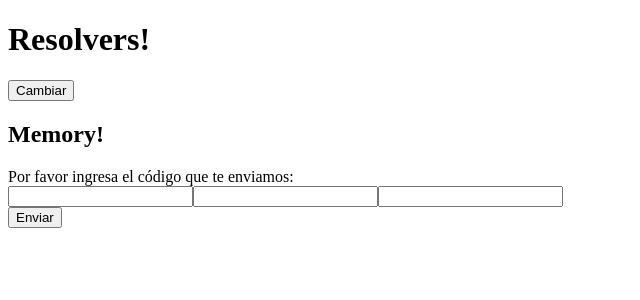
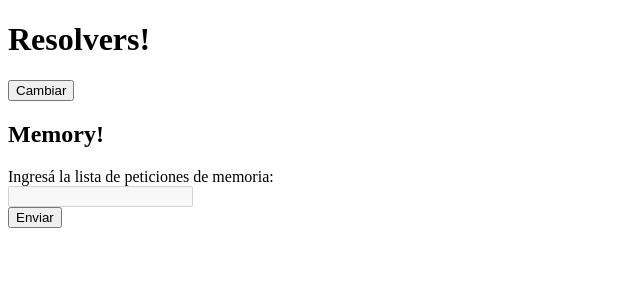
Before and after one commit to emigimenezj/os-resolvers, a React (Vite) app: page / in a window 1280 px wide. Shown: the top 300 px of the page, without its empty margins (0-640 px from the left). Built offline with nearby package versions, Linux system fonts and the light colour scheme.

Commit message:
Fix bugs that generated unnecessary inputs.

```diff
--- a/src/Memory.jsx
+++ b/src/Memory.jsx
@@ -6,16 +6,18 @@ export function Memory() {
   // cantidad de páginas: 6
   // lista de peticiones: 1, 2, 1, 3, 4, 3, 5, 6, 2
 
-  const [numInputs, setNumInputs] = useState(3);
-  const [pageNumbers, setPageNumbers] = useState(Array(numInputs).fill(''));
-  const inputRefs = useRef(Array(numInputs).fill(null));
+  const [pages, setPages] = useState(0);
+  const [frames, setFrames] = useState(0);
 
-  function handleChange(index, event) {
+  const [pageNumbers, setPageNumbers] = useState(['']);
+  const inputRefs = useRef([null]);
+
+  const handleChange = (index, event) => {
     const { value } = event.target;
 
     if(value === ' ') return;
 
-    if(value.at(-1) === ' ' && index < numInputs - 1)
+    if(value.at(-1) === ' ' && index < pageNumbers.length - 1)
       inputRefs.current[index + 1].focus();
 
     const isOnlyDigits = /^\d*$/.test(value);
@@ -28,22 +30,25 @@ export function Memory() {
     });
   }
 
-  function handleKeyDown(index, event) {
+  const handleKeyDown = (index, event) => {
+    console.log(inputRefs.current.length, pageNumbers.length)
     if (event.key === 'Backspace' && !pageNumbers[index] && index > 0) {
       event.preventDefault();
-      setNumInputs((prevNumInputs) => prevNumInputs - 1);
-      setPageNumbers((prevPages) => (prevPages.pop(), prevPages));
+      setPageNumbers((prevPages) => {
+        const newPages = [...prevPages];
+        newPages.pop();
+        return newPages;
+      });
       inputRefs.current.pop();
       inputRefs.current[index - 1].focus();
     }
     if (event.key === ' ' && event.target.value) {
-      setNumInputs((prevNumInputs) => prevNumInputs + 1);
       setPageNumbers((prevPages) => [...prevPages, '']);
       inputRefs.current.push(null);
     }
   }
 
-  function handleSubmit(event) {
+  const handleSubmit = (event) => {
     event.preventDefault();
     const code = pageNumbers.join('').replace(/\s/g, '');
     console.log('El código ingresado es:', code);
@@ -54,10 +59,11 @@ export function Memory() {
       <header>
         <h1>Memory!</h1>
         <form onSubmit={handleSubmit}>
-          <label>Por favor ingresa el código que te enviamos:</label>
+          <label>Ingresá la lista de peticiones de memoria:</label>
           <div className="otp-input">
             {pageNumbers.map((digit, index) => (
               <input
+                disabled={pages !== 0 && frames !== 0 ? false : true}
                 key={index}
                 type="text"
                 value={digit}
```
